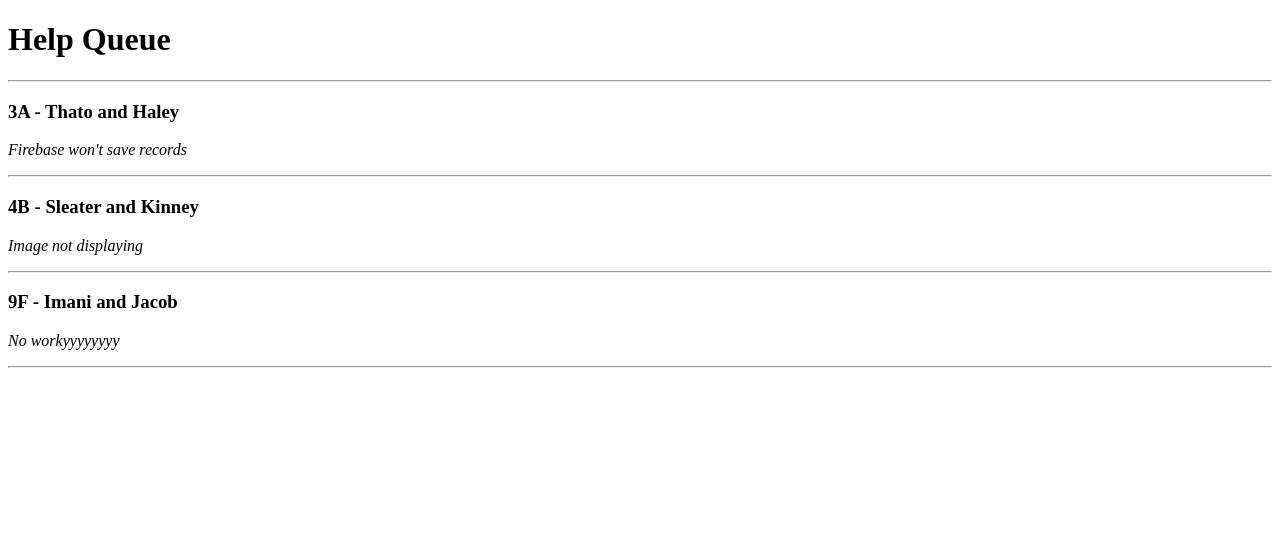
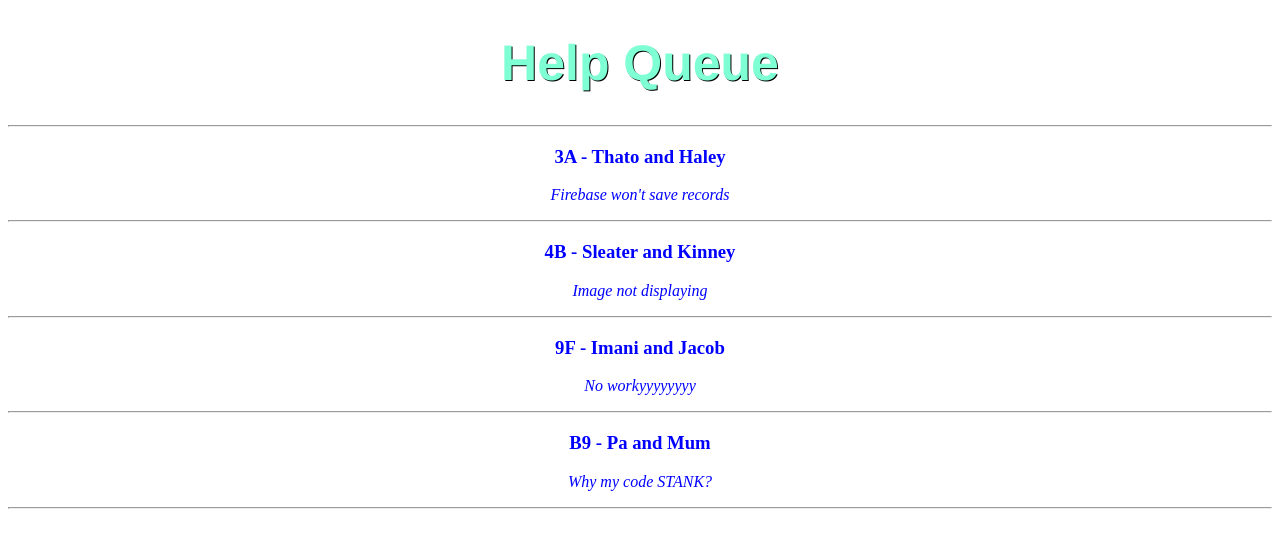
Before and after one commit to tannerdamron/help-queue-react, a React app: page / in a window 1280 px wide. Shown: the top 548 px of the page. Built offline with nearby package versions, Linux system fonts and the light colour scheme.

Commit message:
add jsx styling

```diff
--- a/package.json
+++ b/package.json
@@ -12,7 +12,8 @@
   "dependencies": {
     "prop-types": "^15.5.10",
     "react": "^15.5.4",
-    "react-dom": "^15.5.4"
+    "react-dom": "^15.5.4",
+    "styled-jsx": "^3.2.1"
   },
   "devDependencies": {
     "babel-core": "^6.24.1",
--- a/src/components/App.jsx
+++ b/src/components/App.jsx
@@ -1,4 +1,3 @@
-/* eslint-disable no-unused-vars */
 import React from 'react';
 import Header from './Header';
 import TicketList from './TicketList';
@@ -6,6 +5,17 @@ import TicketList from './TicketList';
 function App(){
   return (
     <div>
+      <style jsx global>{`
+        body {
+          text-align: center;
+        }
+        .clickable {
+          color: blue;
+        }
+        .clickable:hover {
+          cursor: pointer;
+        }
+      `}</style>
       <Header/>
       <TicketList/>
     </div>
--- a/src/components/Header.jsx
+++ b/src/components/Header.jsx
@@ -1,9 +1,18 @@
-// eslint-disable-next-line no-unused-vars
 import React from 'react';
 
 function Header(){
   return(
-    <h1>Help Queue</h1>
+    <div>
+      <style jsx global>{`
+        .header {
+          color: aquamarine;
+          text-shadow: 1px 1px black;
+          font-family: helvetica;
+          font-size: 50px;
+        }
+      `}</style>
+      <h1 className="header">Help Queue</h1>
+    </div>
   );
 }
 
--- a/src/components/Ticket.jsx
+++ b/src/components/Ticket.jsx
@@ -1,12 +1,11 @@
-/* eslint-disable no-unused-vars */
 import React from 'react';
 import PropTypes from 'prop-types';
 
 function Ticket(props){
   return (
     <div>
-      <h3>{props.location} - {props.names}</h3>
-      <p><em>{props.issue}</em></p>
+      <h3 className="clickable">{props.location} - {props.names}</h3>
+      <p className="clickable"><em>{props.issue}</em></p>
       <hr/>
     </div>
   );
--- a/src/components/TicketList.jsx
+++ b/src/components/TicketList.jsx
@@ -1,4 +1,3 @@
-/* eslint-disable no-unused-vars */
 import React from 'react';
 import Ticket from './Ticket';
 
@@ -17,6 +16,11 @@ let masterTicketList = [
     names: 'Imani and Jacob',
     location: '9F',
     issue: 'No workyyyyyyyy'
+  },
+  {
+    names: 'Pa and Mum',
+    location: 'B9',
+    issue: 'Why my code STANK?'
   }
 ];
 
--- a/webpack.config.js
+++ b/webpack.config.js
@@ -41,7 +41,8 @@ module.exports = {
             "react",
           ],
           plugins: [
-            "react-hot-loader/babel"
+            "react-hot-loader/babel",
+            "styled-jsx/babel"
           ]
         }
       },
@@ -58,5 +59,4 @@ module.exports = {
       filename: resolve(__dirname, "build", "index.html"),
     }),
   ]
-
 };
```
Also changed, not shown: 1 other file (tests, documents, lock files or other folders).
